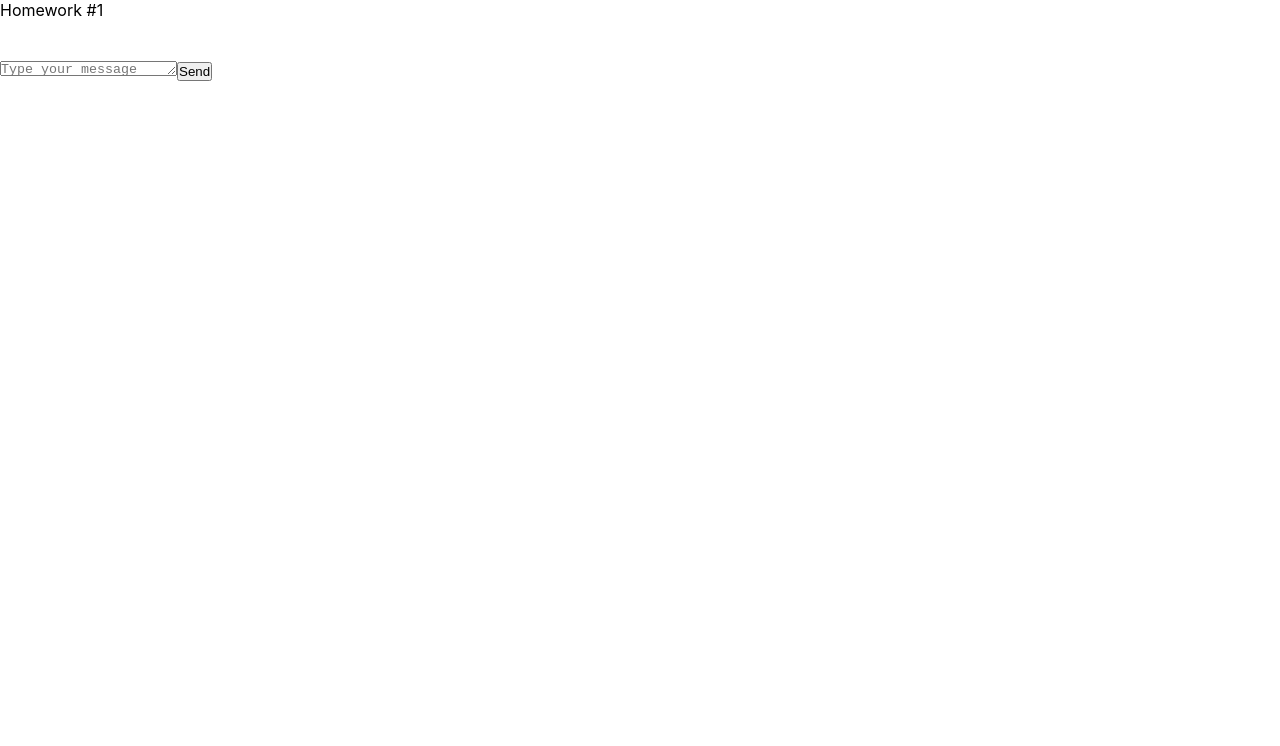
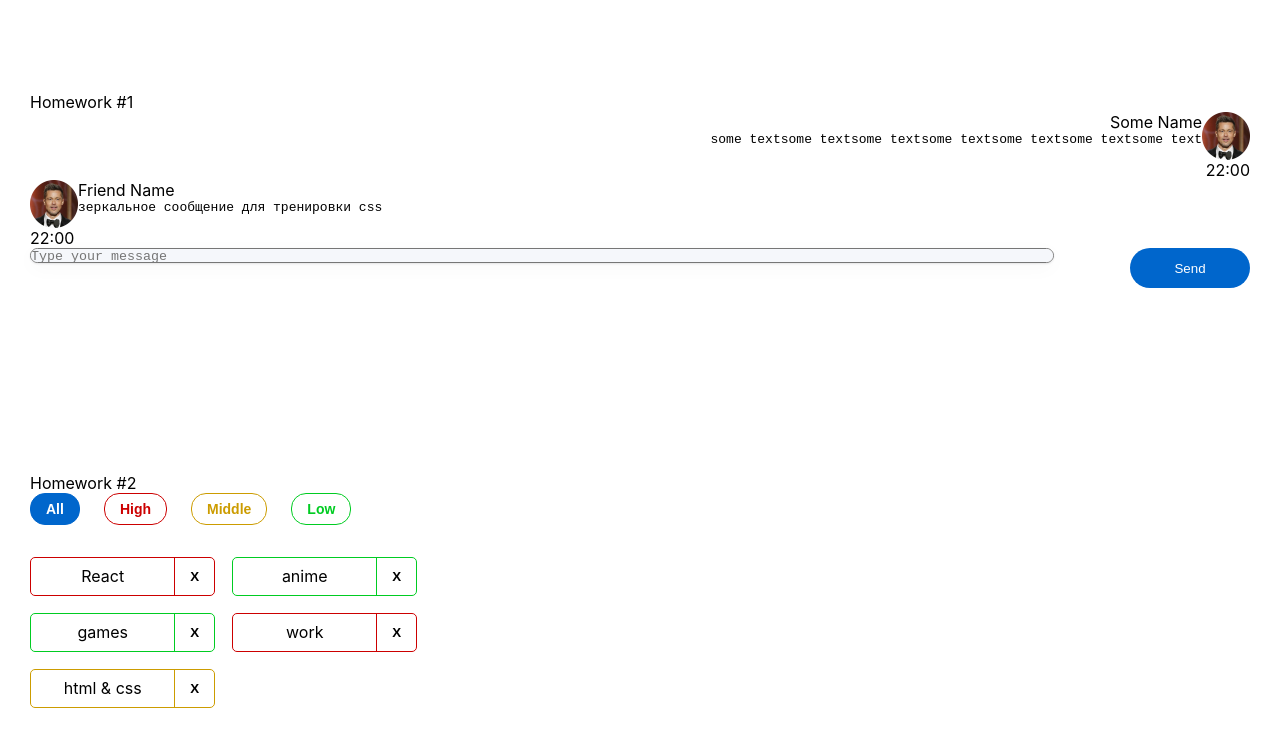
Before and after one commit to EugeneSibc/homework-main, a React (Create React App) app: page /#/ in a window 1280 px wide. Shown: the top 746 px of the page. Built offline with nearby package versions, Linux system fonts and the light colour scheme.

Commit message:
hw2 sprint 2

```diff
--- a/src/s1-main/App.module.css
+++ b/src/s1-main/App.module.css
@@ -1,11 +1,21 @@
 .App {
     --header_height: 60px;
+    display: flex;
+    flex-direction: column;
+    justify-content: space-around;
+    height: 100vh;
+    margin: 0 30px;
 }
 
 .hw {
+    display: flex;
+    flex-direction: column;
+    justify-content: space-between;
 
 }
 
+
 .hwTitle {
 
+
 }
--- a/src/s1-main/App.tsx
+++ b/src/s1-main/App.tsx
@@ -1,13 +1,15 @@
 import React from 'react'
 import s from './App.module.css'
 import HW1 from '../s2-homeworks/hw01/HW1'
+import HW2 from '../s2-homeworks/hw02/HW2'
+
 
 function App() {
     return (
         <div className={s.App}>
             <HW1/>
             {/*раскомментировать по ходу выполнения*/}
-            {/*<HW2/>*/}
+            <HW2/>
             {/*<HW3/>*/}
             {/*<HW4/>*/}
 
--- a/src/s2-homeworks/hw01/friend-message/FriendMessage.module.css
+++ b/src/s2-homeworks/hw01/friend-message/FriendMessage.module.css
@@ -1,13 +1,19 @@
 .friendMessage {
-
+    display: flex;
+    flex-direction: column;
+    align-items: start;
 }
 
 .friendImageAndText {
+    display: flex;
+    flex-direction: row;
 
 }
 
 .friendImageAndText img {
-
+    width: 48px;
+    height: 48px;
+    flex-shrink: 0;
 }
 
 .friendText {
--- a/src/s2-homeworks/hw01/friend-message/FriendMessage.tsx
+++ b/src/s2-homeworks/hw01/friend-message/FriendMessage.tsx
@@ -1,8 +1,12 @@
 import React from 'react'
 import s from './FriendMessage.module.css'
+import { MessageType } from '../HW1'
 
 // создать тип вместо any и отобразить приходящие данные
-const FriendMessage = (props: any) => {
+type FriendMessagePropsType = {
+    message: MessageType
+}
+const FriendMessage = (props: FriendMessagePropsType) => {
     return (
         <div
             id={'hw1-friend-message-' + props.message.id}
@@ -11,7 +15,7 @@ const FriendMessage = (props: any) => {
             <div className={s.friendImageAndText}>
                 <img
                     id={'hw1-friend-avatar-' + props.message.id}
-                    // создаёт студент
+                    src={props.message.user.avatar}// создаёт студент
 
                     //
                 />
@@ -20,7 +24,7 @@ const FriendMessage = (props: any) => {
                         id={'hw1-friend-name-' + props.message.id}
                         className={s.friendName}
                     >
-                        {/*создаёт студент*/}
+                        {props.message.user.name}
 
                         {/**/}
                     </div>
@@ -28,7 +32,7 @@ const FriendMessage = (props: any) => {
                         id={'hw1-friend-text-' + props.message.id}
                         className={s.friendMessageText}
                     >
-                        {/*создаёт студент*/}
+                        {props.message.message.text}
 
                         {/**/}
                     </pre>
@@ -38,7 +42,7 @@ const FriendMessage = (props: any) => {
                 id={'hw1-friend-time-' + props.message.id}
                 className={s.friendTime}
             >
-                {/*создаёт студент*/}
+                {props.message.message.time}
 
                 {/**/}
             </div>
--- a/src/s2-homeworks/hw01/message-sender/MessageSender.module.css
+++ b/src/s2-homeworks/hw01/message-sender/MessageSender.module.css
@@ -1,13 +1,29 @@
 .sendForm {
-
+    display: flex;
+    justify-content: space-between;
 }
 
 .textarea {
-
+    resize: none;
+    width: 80vw;
+    height: 40px;
+    flex-shrink: 0;
+    border-radius: 20px;
+    border-radius: 20px;
+    background: #F5F7FB;
+    box-shadow: 0px 1px 2px 0px rgba(29, 33, 38, 0.10), 0px 5px 20px 0px rgba(29, 33, 38, 0.03);
 }
 
+
+
 .button {
-
+    width: 120px;
+    height: 40px;
+    flex-shrink: 0;
+    border-radius: 20px;
+    border: none;
+    background-color: #06C;
+    color: white;
 }
 
 .button:hover {
--- a/src/s2-homeworks/hw01/message/Message.module.css
+++ b/src/s2-homeworks/hw01/message/Message.module.css
@@ -1,17 +1,26 @@
 .message {
-
+    display: flex;
+    flex-direction: column;
+    align-items: end;
 }
 
 .imageAndText {
+    display: flex;
+    flex-direction: row-reverse;
+    justify-content: right;
 
 }
 
 .imageAndText img {
-
+    width: 48px;
+    height: 48px;
+    flex-shrink: 0;
 }
 
 .text {
-
+    display: flex;
+    flex-direction: column;
+    align-items: end;
 }
 
 .text:after {
--- a/src/s2-homeworks/hw01/message/Message.tsx
+++ b/src/s2-homeworks/hw01/message/Message.tsx
@@ -1,8 +1,11 @@
 import React from 'react'
 import s from './Message.module.css'
+import { MessageType } from '../HW1'
 
 // нужно создать правильный тип вместо any
-export type MessagePropsType = any
+export type MessagePropsType = {
+    message: MessageType
+}
 
 // нужно отобразить приходящие данные
 const Message = (props: MessagePropsType) => {
@@ -12,24 +15,24 @@ const Message = (props: MessagePropsType) => {
                 <img
                     id={'hw1-avatar-' + props.message.id}
                     // создаёт студент
-
+                    src={props.message.user.avatar}
                     //
                 />
                 <div className={s.text}>
                     <div id={'hw1-name-' + props.message.id} className={s.name}>
-                        {/*создаёт студент*/}
+                        {props.message.user.name}
 
                         {/**/}
                     </div>
                     <pre id={'hw1-text-' + props.message.id} className={s.messageText}>
-                        {/*создаёт студент*/}
+                        {props.message.message.text}
 
                         {/**/}
                     </pre>
                 </div>
             </div>
             <div id={'hw1-time-' + props.message.id} className={s.time}>
-                {/*создаёт студент*/}
+                {props.message.message.time}
 
                 {/**/}
             </div>
--- a/src/s2-homeworks/hw02/HW2.tsx
+++ b/src/s2-homeworks/hw02/HW2.tsx
@@ -17,16 +17,16 @@ import s2 from '../../s1-main/App.module.css'
 * */
 
 // types
-export type AffairPriorityType = any // need to fix any
+export type AffairPriorityType = 'low' | 'middle' | 'high' // need to fix any
 export type AffairType = {
-    _id: any // need to fix any
-    name: any // need to fix any
+    _id: number // need to fix any
+    name: string // need to fix any
     priority: AffairPriorityType
 }
 export type FilterType = 'all' | AffairPriorityType
 
 // constants
-const defaultAffairs: any = [ // need to fix any
+const defaultAffairs: AffairType [] = [ // need to fix any
     {_id: 1, name: 'React', priority: 'high'}, // студенты могут изменить содержимое name и количество элементов в массиве, ...priority не менять!
     {_id: 2, name: 'anime', priority: 'low'},
     {_id: 3, name: 'games', priority: 'low'},
@@ -35,23 +35,23 @@ const defaultAffairs: any = [ // need to fix any
 ]
 
 // pure helper functions
-export const filterAffairs = (affairs: any, filter: any): any => { // need to fix any
-
-
-    return affairs // need to fix
+export const filterAffairs = (affairs: AffairType [], filter: FilterType): AffairType [] => { // need to fix any
+    let filteredAffairs = affairs.filter(a => filter === 'all' ? a : a.priority === filter)
+    return filteredAffairs // need to fix
 }
-export const deleteAffair = (affairs: any, _id: any): any => { // need to fix any
-
-    return affairs // need to fix
+export const deleteAffair = (affairs: AffairType [], _id: number): AffairType [] => { // need to fix any
+    let newAffairs = affairs.filter(a => a._id !== _id)
+    return newAffairs // need to fix
 }
 
 function HW2() {
-    const [affairs, setAffairs] = useState<any>(defaultAffairs) // need to fix any
+    const [affairs, setAffairs] = useState<AffairType []>(defaultAffairs) // need to fix any
     const [filter, setFilter] = useState<FilterType>('all')
 
     const filteredAffairs = filterAffairs(affairs, filter)
-    const deleteAffairCallback = (_id: any) => { // need to fix any
-        // need to fix
+    const deleteAffairCallback = (_id: number) => { // need to fix any
+        console.log(_id)
+        setAffairs(deleteAffair(affairs, _id))
     }
 
     return (
--- a/src/s2-homeworks/hw02/affairs/Affairs.tsx
+++ b/src/s2-homeworks/hw02/affairs/Affairs.tsx
@@ -4,24 +4,24 @@ import {AffairType, FilterType} from '../HW2'
 import s from './Affairs.module.css'
 
 type AffairsPropsType = {
-    data: any // need to fix any
-    setFilter: any
-    deleteAffairCallback: any
+    data: AffairType [] // need to fix any
+    setFilter: (filter: FilterType) => void
+    deleteAffairCallback: (_id: number) => void
     filter: FilterType
 }
 
 function Affairs(props: AffairsPropsType) {
     const setAll = () => {
-        // need to fix
+        props.setFilter('all')// need to fix
     }
     const setHigh = () => {
-        // need to fix
+        props.setFilter('high')// need to fix
     }
     const setMiddle = () => {
-        // need to fix
+        props.setFilter('middle')// need to fix
     }
     const setLow = () => {
-        // need to fix
+        props.setFilter('low')// need to fix
     }
 
     const cnAll = s.button + ' ' + s.all + (props.filter === 'all' ? ' ' + s.active : '')
--- a/src/s2-homeworks/hw02/affairs/affair/Affair.tsx
+++ b/src/s2-homeworks/hw02/affairs/affair/Affair.tsx
@@ -6,12 +6,12 @@ import s2 from '../Affairs.module.css'
 type AffairPropsType = {
     // key не нужно типизировать
     affair: AffairType
-    deleteAffairCallback: any // need to fix any
+    deleteAffairCallback: (_id: number) => void // need to fix any
 }
 
 function Affair(props: AffairPropsType) {
     const deleteCallback = () => {
-        // need to fix
+        props.deleteAffairCallback(props.affair._id)// need to fix
     }
 
     const nameClass = s.name + ' ' + s2[props.affair.priority]
@@ -24,7 +24,7 @@ function Affair(props: AffairPropsType) {
             className={affairClass}
         >
             <div id={'hw2-name-' + props.affair._id} className={nameClass}>
-                {/*создаёт студент*/}
+                {props.affair.name}
 
                 {/**/}
             </div>
@@ -35,7 +35,7 @@ function Affair(props: AffairPropsType) {
             <button
                 id={'hw2-button-delete-' + props.affair._id}
                 className={buttonClass}
-                // need to fix
+                onClick={deleteCallback}// need to fix
 
             >
                 {/*текст кнопки могут изменить студенты*/}
```
Also changed, not shown: src/s2-homeworks/hw01/HW1.tsx (+15 -1 lines).
